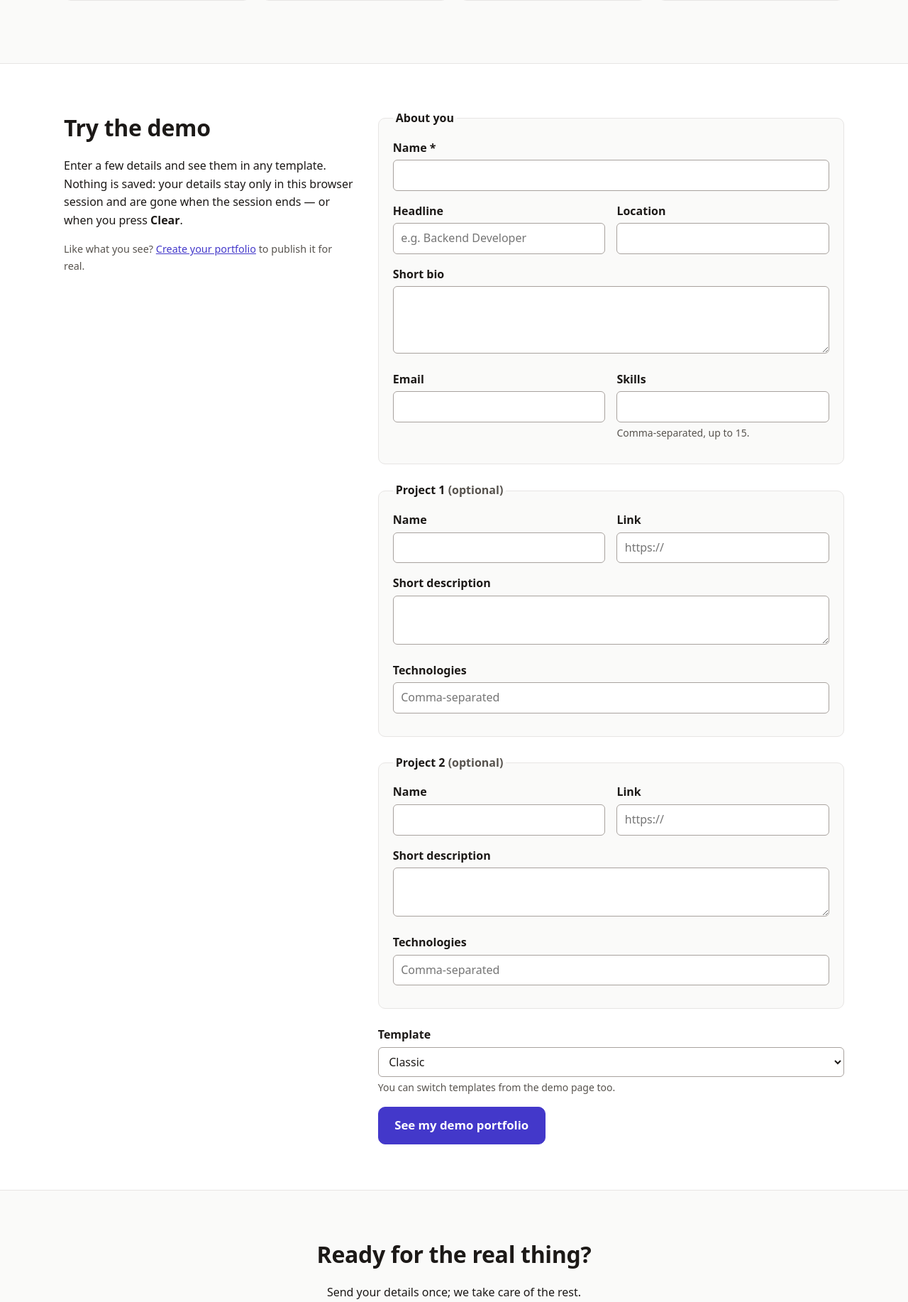
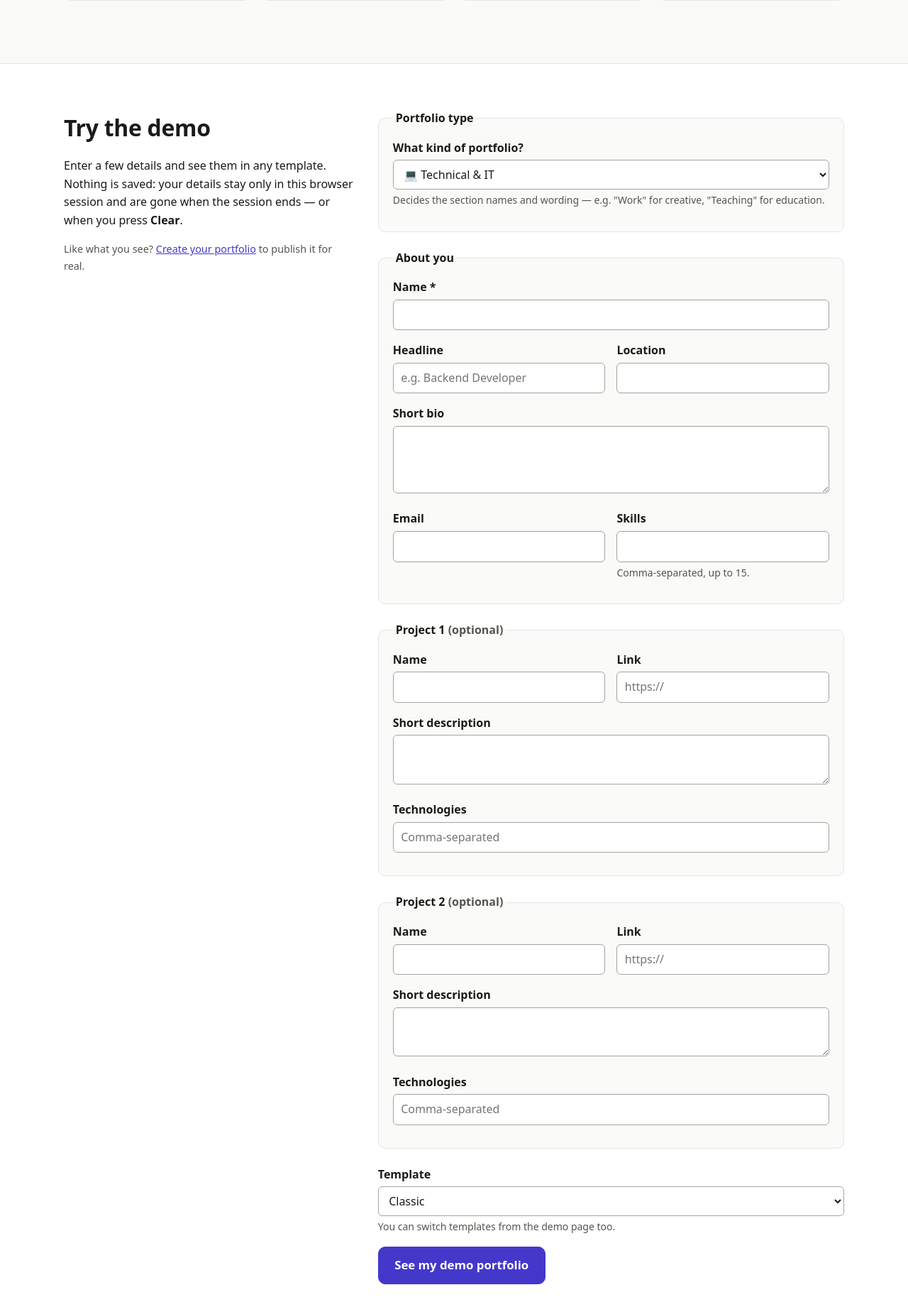
Before and after one commit to shakyarishesh/Portfolia, a Laravel app: page / in a window 1280 px wide. Shown: the part 2392-4226 px from the top of the page at 71% size. Run offline with Laravel 12, Linux system fonts and the light colour scheme; data comes from the database, SQL or seed files in the repository; some libraries are stand-ins or nearby versions.

Commit message:
Demo: pick a portfolio type (and Hybrid disciplines) in the try-demo form

```diff
--- a/app/Http/Controllers/DemoController.php
+++ b/app/Http/Controllers/DemoController.php
@@ -42,13 +42,19 @@ class DemoController extends Controller
             'projects.*.technologies' => ['nullable', 'string', 'max:200'],
             'projects.*.url' => ['nullable', 'url:http,https', 'max:255'],
             'template' => ['required', Rule::in(array_keys(Templates::available()))],
-        ]);
+            'type' => ['required', Rule::exists('portfolio_types', 'slug')->where('is_active', true)],
+            'disciplines' => ['exclude_unless:type,'.PortfolioType::HYBRID, 'required', 'array', 'min:2'],
+            'disciplines.*' => ['exclude_unless:type,'.PortfolioType::HYBRID, Rule::in(array_keys($options = PortfolioType::disciplineOptions()))],
+        ], ['disciplines.required' => 'A hybrid portfolio combines at least two disciplines — tick two or more.', 'disciplines.min' => 'A hybrid portfolio combines at least two disciplines — tick two or more.']);
         // The form sits at the bottom of the landing page, so send errors back to it rather than to the top.
         if ($validator->fails()) {
             return redirect(route('root').'#demo')->withErrors($validator)->withInput();
         }
         $data = $validator->validated();
         $data['projects'] = array_values(array_filter($data['projects'] ?? [], fn ($p) => filled($p['name'] ?? null)));
+        if (isset($data['disciplines'])) {
+            $data['disciplines'] = array_values(array_intersect(array_keys($options), $data['disciplines'])); // platform order
+        }
 
         $request->session()->put('demo', $data);
 
--- a/app/Http/Controllers/LandingController.php
+++ b/app/Http/Controllers/LandingController.php
@@ -2,10 +2,11 @@
 
 namespace App\Http\Controllers;
 
+use App\Models\PortfolioType;
 use App\Support\Templates;
 use Illuminate\Http\Request;
 
-/** "/": what the platform offers, the template gallery and the session-only demo form. */
+/** "/": what the platform offers, the template gallery and the session-only demo form (with a portfolio type). */
 class LandingController extends Controller
 {
     public function __invoke(Request $request)
@@ -13,6 +14,8 @@ class LandingController extends Controller
         return view('site.landing', [
             'templates' => Templates::available(),
             'demo' => $request->session()->get('demo', []),
+            'types' => PortfolioType::active()->ordered()->get(),
+            'disciplineOptions' => PortfolioType::disciplineOptions(),
         ]);
     }
 }
--- a/public/site/landing.css
+++ b/public/site/landing.css
@@ -36,6 +36,13 @@ code { font-family: ui-monospace, SFMono-Regular, Menlo, monospace; font-size: .
 @media (min-width: 900px) { .demo-grid { grid-template-columns: minmax(0, 1fr) minmax(0, 1.6fr); align-items: start; } .demo-grid > div:first-child { position: sticky; top: 1.5rem; } }
 .demo fieldset { background: var(--bg); }
 .demo-actions { margin-bottom: .5rem; }
+.demo-disciplines { margin-top: .75rem; }
+.discipline-choices { display: flex; flex-wrap: wrap; gap: .5rem 1.25rem; }
+.demo .check { display: flex; gap: .5rem; align-items: center; font-weight: 500; }
+/* Disciplines only matter for Hybrid (shown always where :has() is unsupported). */
+@supports selector(:has(*)) {
+  .demo-form:not(:has(#d-type option[value="hybrid"]:checked)) .demo-disciplines { display: none; }
+}
 .errors { border: 1px solid var(--bad-border); background: var(--bad-soft); border-radius: var(--radius); padding: .5rem 1rem; margin-bottom: 1rem; }
 .errors p { margin: 0; }
 [aria-invalid="true"] { border-color: var(--danger); }
--- a/resources/views/site/landing.blade.php
+++ b/resources/views/site/landing.blade.php
@@ -9,6 +9,8 @@
 
 @php
   $demoTemplate = old('template', $demo['template'] ?? \App\Support\Templates::DEFAULT);
+  $demoType = old('type', $demo['type'] ?? \App\Models\PortfolioType::DEFAULT);
+  $demoDisciplines = (array) old('disciplines', $demo['disciplines'] ?? []);
 @endphp
 
 @section('content')
@@ -86,6 +88,30 @@
         @if ($errors->any())
           <div class="errors" role="alert"><p><b>Please fix the highlighted fields.</b></p></div>
         @endif
+
+        <fieldset>
+          <legend>Portfolio type</legend>
+          <div class="field">
+            <label for="d-type">What kind of portfolio?</label>
+            <select id="d-type" name="type" aria-describedby="d-type-help" @error('type') aria-invalid="true" @enderror>
+              @foreach ($types as $t)
+                <option value="{{ $t->slug }}" @selected($demoType === $t->slug)>{{ $t->icon }} {{ $t->name }}</option>
+              @endforeach
+            </select>
+            <p class="help" id="d-type-help">Decides the section names and wording — e.g. "Work" for creative, "Teaching" for education.</p>
+            @error('type')<p class="error">{{ $message }}</p>@enderror
+          </div>
+          <fieldset class="demo-disciplines">
+            <legend>Hybrid: which disciplines do you combine?</legend>
+            <div class="discipline-choices">
+              @foreach ($disciplineOptions as $slug => $name)
+                <label class="check"><input type="checkbox" name="disciplines[]" value="{{ $slug }}" @checked(in_array($slug, $demoDisciplines, true))> {{ $name }}</label>
+              @endforeach
+            </div>
+            @error('disciplines')<p class="error">{{ $message }}</p>@enderror
+            @error('disciplines.*')<p class="error">{{ $message }}</p>@enderror
+          </fieldset>
+        </fieldset>
 
         <fieldset>
           <legend>About you</legend>
```
Also changed, not shown: tests/Feature/LandingDemoTest.php (+20 -1 lines).
